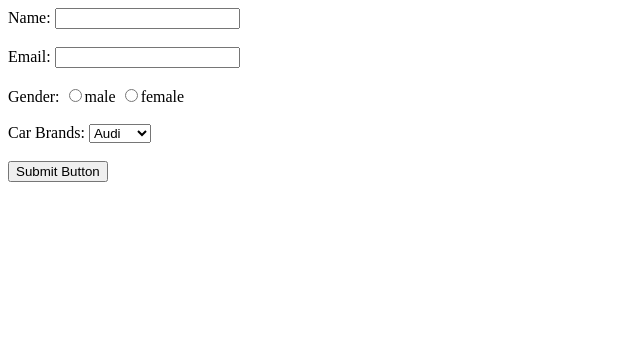
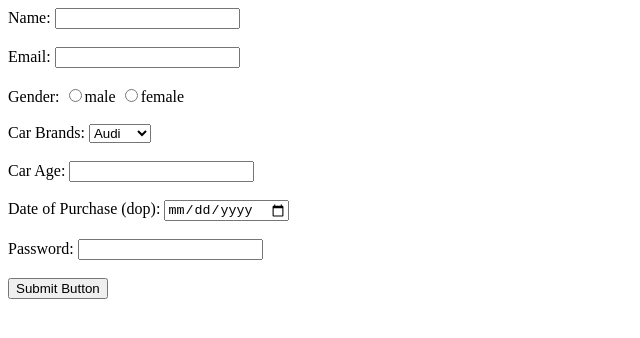
Before and after one commit to acciojob/car-insurance-form-mohammaduzer07, a website: page main.html in a window 1280 px wide. Shown: the whole page, without its empty margins (0-640 px from the left). Drawn offline with Linux system fonts and the light colour scheme.

Commit message:
created a submission

```diff
--- a/main.html
+++ b/main.html
@@ -18,7 +18,7 @@
 		<input id="email" type="email" required><br>
 		<br>
 		<label>Gender:</label>
-		<input type="radio" name="gender" required>male
+		<input type="radio" name="gender1" required>male
 		<input type="radio" required>female<br>
 		<br>
 		<label>Car Brands:</label>
@@ -29,6 +29,15 @@
 			</select>
 		</input><br>
 		<br>
+		<label for="carage">Car Age:</label>
+		<input id="carage" type="number" required><br>
+		<br>
+		<label for="dop">Date of Purchase (dop):</label>
+		<input id="dop" type="date" required><br>
+		<br>
+		<label for="password">Password:</label>
+		<input id="password" type="password" required><br>
+		<br>
 		<input type="submit" value="Submit Button">
 	</form>
 
```
